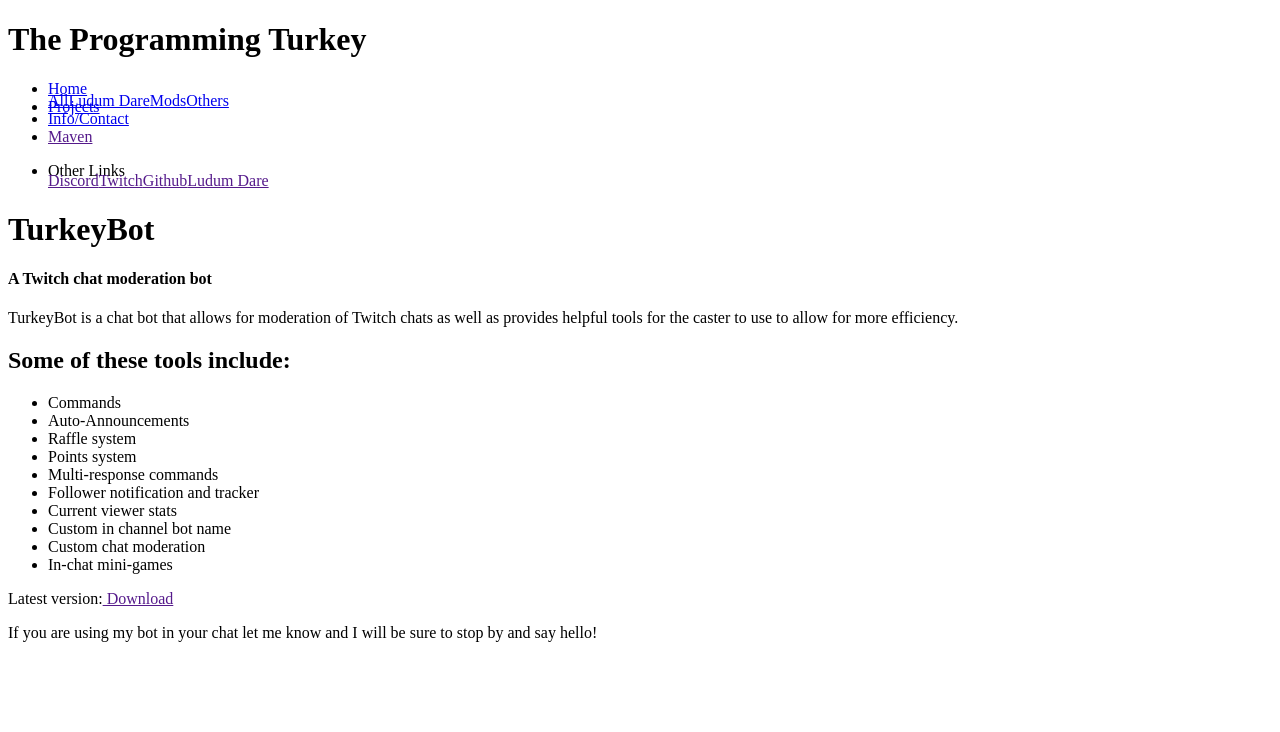
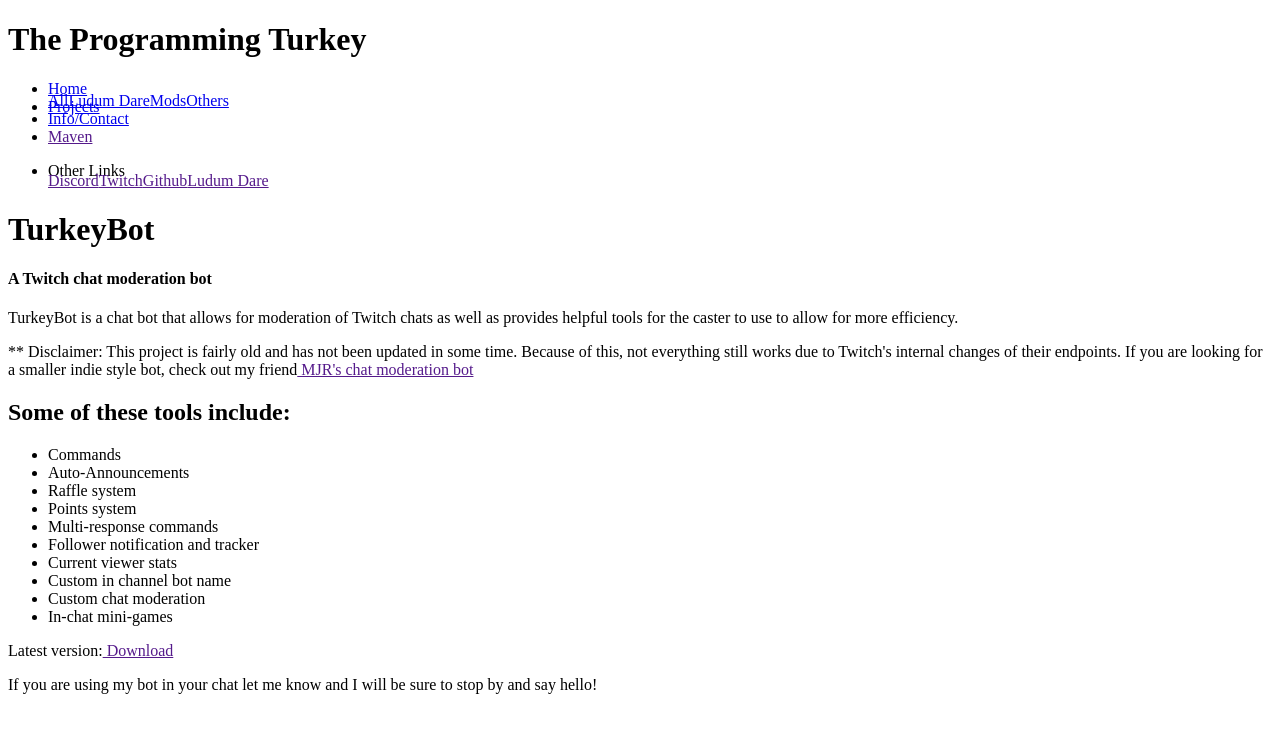
Before and after one commit to TheTurkeyDev/TheProgrammingTurkey-Website, a React app: page /projects/turkey-bot in a window 1280 px wide. Shown: the top 732 px of the page. Built offline with nearby package versions, Linux system fonts and the light colour scheme; the HTML template or start-up script is replaced by a standard one.

Commit message:
Added disclaimer to turkeybot page

```diff
--- a/src/pages/projects/other/turkey-bot.js
+++ b/src/pages/projects/other/turkey-bot.js
@@ -16,8 +16,16 @@ class TurkeyBot extends Component {
                         <h4> A Twitch chat moderation bot</h4>
                     </div>
                     <p>
-                        TurkeyBot is a chat bot that allows for moderation of Twitch chats as well as provides helpful tools for the caster to use to allow for more efficiency.
+                        TurkeyBot is a chat bot that allows for moderation of Twitch chats as well
+                        as provides helpful tools for the caster to use to allow for more efficiency.
 					</p>
+                    <p>
+                        ** Disclaimer: This project is fairly old and has not been updated in some time.
+                        Because of this, not everything still works due to Twitch's internal
+                        changes of their endpoints. If you are looking for a smaller indie style bot,
+                        check out my friend
+                        <a href="" onClick={() => window.open("http://mjrbot.mjrlegends.com")}> MJR's chat moderation bot</a>
+                    </p>
                     <h2>Some of these tools include:</h2>
                     <div>
                         <ul className="list-group">
```
